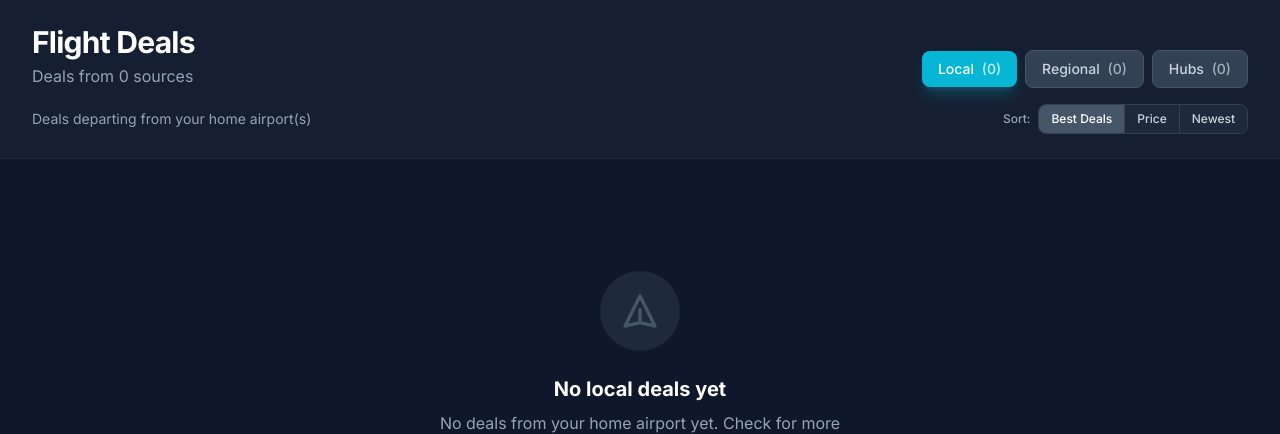
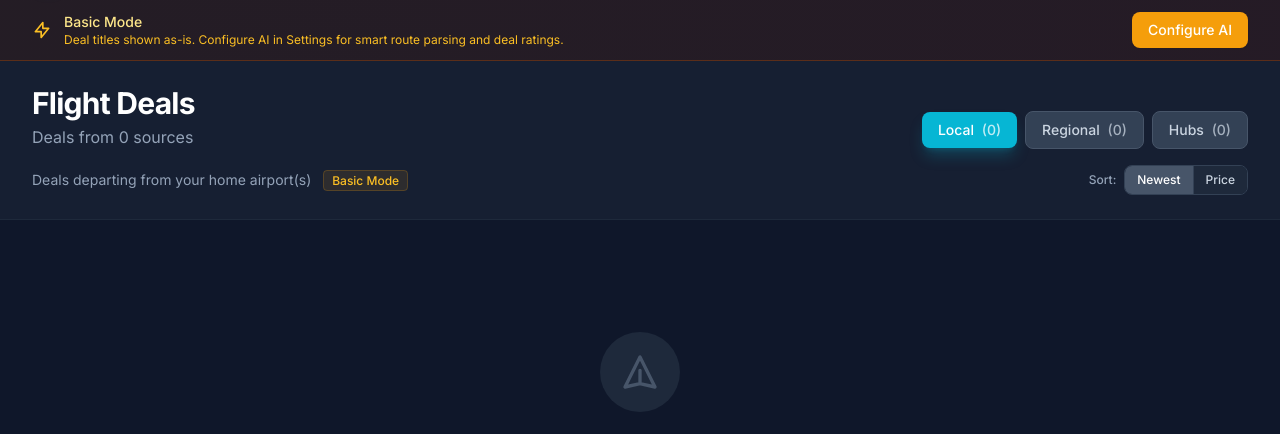
Before and after one commit to jesposito/walkabout, a FastAPI app: page /deals/ in a window 1280 px wide. Shown: the part 65-499 px from the top of the page. Run offline with FastAPI, Linux system fonts and the light colour scheme; data comes from the database, SQL or seed files in the repository; data that the repository does not hold is empty; some libraries are stand-ins or nearby versions.

Commit message:
feat: add basic vs enhanced mode for deals page based on AI config

```diff
--- a/backend/app/api/deals.py
+++ b/backend/app/api/deals.py
@@ -79,6 +79,20 @@ async def deals_page(
 
     hub_counts = relevance_service.get_hub_counts()
 
+    # Check if AI is configured for enhanced mode
+    ai_enabled = settings.ai_provider and settings.ai_provider != "none" and settings.ai_api_key
+
+    # Default to date sort in basic mode if rating sort requested
+    effective_sort = sort
+    if not ai_enabled and sort in ["rating", "score"]:
+        effective_sort = "date"
+
+    # Re-sort with effective sort if it changed
+    if effective_sort != sort:
+        local_deals = sort_deals(local_deals, effective_sort)
+        regional_deals = sort_deals(regional_deals, effective_sort)
+        hub_deals = sort_deals(hub_deals, effective_sort)
+
     return templates.TemplateResponse(
         "deals.html",
         {
@@ -92,7 +106,7 @@ async def deals_page(
             "current_source": source,
             "current_cabin": cabin,
             "current_tab": tab,
-            "current_sort": sort or "score",
+            "current_sort": effective_sort or "date",
             "local_count": len(local_deals),
             "regional_count": len(regional_deals),
             "hub_count": len(hub_deals),
@@ -100,6 +114,7 @@ async def deals_page(
             "hub_counts": hub_counts,
             "major_hubs": MAJOR_HUBS,
             "preferred_currency": preferred_currency,
+            "ai_enabled": ai_enabled,
         }
     )
 
--- a/backend/app/templates/deals.html
+++ b/backend/app/templates/deals.html
@@ -2,6 +2,29 @@
 
 {% block content %}
 <div class="bg-slate-100 dark:bg-slate-900 min-h-full pb-12">
+
+    {% if not ai_enabled %}
+    <div class="bg-gradient-to-r from-amber-50 to-orange-50 dark:from-amber-900/20 dark:to-orange-900/20 border-b border-amber-200 dark:border-amber-800/50">
+        <div class="max-w-7xl mx-auto px-4 sm:px-6 lg:px-8 py-3">
+            <div class="flex items-center justify-between gap-4">
+                <div class="flex items-center gap-3">
+                    <span class="text-amber-600 dark:text-amber-400">
+                        <svg class="w-5 h-5" fill="none" viewBox="0 0 24 24" stroke="currentColor">
+                            <path stroke-linecap="round" stroke-linejoin="round" stroke-width="2" d="M13 10V3L4 14h7v7l9-11h-7z" />
+                        </svg>
+                    </span>
+                    <div>
+                        <p class="text-sm font-medium text-amber-800 dark:text-amber-200">Basic Mode</p>
+                        <p class="text-xs text-amber-600 dark:text-amber-400">Deal titles shown as-is. Configure AI in Settings for smart route parsing and deal ratings.</p>
+                    </div>
+                </div>
+                <a href="/settings/" class="flex-shrink-0 px-4 py-2 bg-amber-500 hover:bg-amber-600 text-white text-sm font-medium rounded-lg transition-colors shadow-sm">
+                    Configure AI
+                </a>
+            </div>
+        </div>
+    </div>
+    {% endif %}
 
     <div class="bg-white/50 dark:bg-slate-800/50 border-b border-slate-200 dark:border-slate-800">
         <div class="max-w-7xl mx-auto px-4 sm:px-6 lg:px-8 py-6">
@@ -44,25 +67,32 @@
                     {% else %}
                         Deals from major international hubs (great for positioning flights)
                     {% endif %}
+                    {% if not ai_enabled %}
+                    <span class="ml-2 px-2 py-0.5 bg-amber-100 dark:bg-amber-500/10 text-amber-600 dark:text-amber-400 border border-amber-200 dark:border-amber-500/20 rounded text-xs font-medium">
+                        Basic Mode
+                    </span>
+                    {% endif %}
                 </span>
 
                 <div class="flex items-center gap-2">
                     <span class="text-xs text-slate-500 dark:text-slate-400 font-medium">Sort:</span>
                     <div class="flex rounded-lg overflow-hidden border border-slate-200 dark:border-slate-700">
+                        {% if ai_enabled %}
                         <a href="?tab={{ current_tab }}&sort=rating"
                            class="px-3 py-1.5 text-xs font-medium transition-colors
                                   {% if current_sort == 'rating' or current_sort == 'score' %}bg-slate-700 dark:bg-slate-600 text-white{% else %}bg-white dark:bg-slate-800 text-slate-600 dark:text-slate-300 hover:bg-slate-50 dark:hover:bg-slate-700{% endif %}">
                             Best Deals
                         </a>
+                        {% endif %}
+                        <a href="?tab={{ current_tab }}&sort=date"
+                           class="px-3 py-1.5 text-xs font-medium transition-colors {% if ai_enabled %}border-l border-slate-200 dark:border-slate-700{% endif %}
+                                  {% if current_sort == 'date' or (not ai_enabled and current_sort in ['rating', 'score']) %}bg-slate-700 dark:bg-slate-600 text-white{% else %}bg-white dark:bg-slate-800 text-slate-600 dark:text-slate-300 hover:bg-slate-50 dark:hover:bg-slate-700{% endif %}">
+                            Newest
+                        </a>
                         <a href="?tab={{ current_tab }}&sort=price"
                            class="px-3 py-1.5 text-xs font-medium transition-colors border-l border-slate-200 dark:border-slate-700
                                   {% if current_sort == 'price' %}bg-slate-700 dark:bg-slate-600 text-white{% else %}bg-white dark:bg-slate-800 text-slate-600 dark:text-slate-300 hover:bg-slate-50 dark:hover:bg-slate-700{% endif %}">
                             Price
-                        </a>
-                        <a href="?tab={{ current_tab }}&sort=date"
-                           class="px-3 py-1.5 text-xs font-medium transition-colors border-l border-slate-200 dark:border-slate-700
-                                  {% if current_sort == 'date' %}bg-slate-700 dark:bg-slate-600 text-white{% else %}bg-white dark:bg-slate-800 text-slate-600 dark:text-slate-300 hover:bg-slate-50 dark:hover:bg-slate-700{% endif %}">
-                            Newest
                         </a>
                     </div>
                 </div>
@@ -102,7 +132,7 @@
                                 {% else %}bg-slate-100 dark:bg-slate-700 text-slate-600 dark:text-slate-300 border border-slate-200 dark:border-slate-600{% endif %}">
                                 {{ deal.parsed_cabin_class or 'ECONOMY' }}
                             </span>
-                            {% if deal.rating_label %}
+                            {% if ai_enabled and deal.rating_label %}
                             <span class="px-2 py-1 rounded text-[10px] font-bold
                                 {% if deal.deal_rating and deal.deal_rating >= 30 %}bg-red-100 dark:bg-red-500/20 text-red-600 dark:text-red-400 border border-red-200 dark:border-red-500/30
                                 {% elif deal.deal_rating and deal.deal_rating >= 15 %}bg-amber-100 dark:bg-amber-500/20 text-amber-600 dark:text-amber-400 border border-amber-200 dark:border-amber-500/30
@@ -130,7 +160,8 @@
                         {% set dest_valid = deal.parsed_destination and deal.parsed_destination|length == 3 %}
                         {% set has_route = origin_valid or dest_valid %}
 
-                        {% if has_route %}
+                        {% if ai_enabled and has_route %}
+                        {# Enhanced mode: Show parsed route prominently #}
                         <div class="flex items-baseline gap-2 text-2xl font-bold text-slate-900 dark:text-white">
                             {% if origin_valid %}
                             <span title="{{ airports[deal.parsed_origin].city if airports.get(deal.parsed_origin) else deal.parsed_origin }}">{{ deal.parsed_origin }}</span>
@@ -143,9 +174,16 @@
                             {% if dest_valid and airports.get(deal.parsed_destination) %}{{ airports[deal.parsed_destination].city }}{% elif dest_valid %}{{ deal.parsed_destination }}{% else %}Various{% endif %}
                         </div>
                         {% else %}
+                        {# Basic mode: Show raw title prominently #}
                         <div class="text-lg font-semibold text-slate-900 dark:text-white line-clamp-2" title="{{ deal.raw_title }}">
                             {{ deal.raw_title[:80] }}{% if deal.raw_title|length > 80 %}...{% endif %}
                         </div>
+                        {% if has_route %}
+                        <div class="text-xs text-slate-500 dark:text-slate-400 mt-1 font-mono">
+                            {% if origin_valid %}{{ deal.parsed_origin }} → {% endif %}{{ deal.parsed_destination if dest_valid else '' }}
+                            <span class="text-slate-400 dark:text-slate-500">(auto-detected)</span>
+                        </div>
+                        {% endif %}
                         {% endif %}
 
                         {% if deal.parsed_airline %}
@@ -176,7 +214,7 @@
                                 {{ deal.price_info.original }}
                             </span>
                             {% endif %}
-                            {% if deal.market_price and deal.deal_rating %}
+                            {% if ai_enabled and deal.market_price and deal.deal_rating %}
                             <span class="block text-xs mt-1
                                 {% if deal.deal_rating >= 15 %}text-green-600 dark:text-green-400
                                 {% elif deal.deal_rating >= 0 %}text-slate-500 dark:text-slate-400
```
